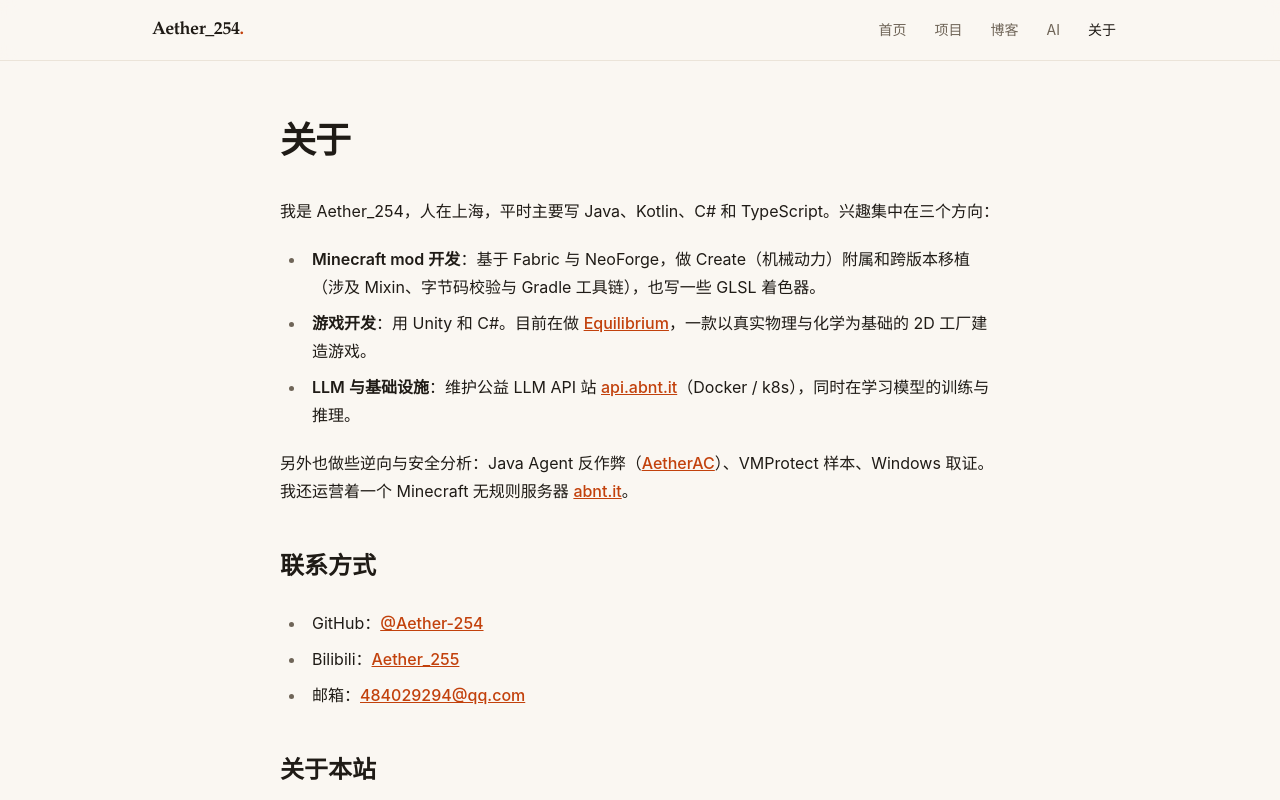
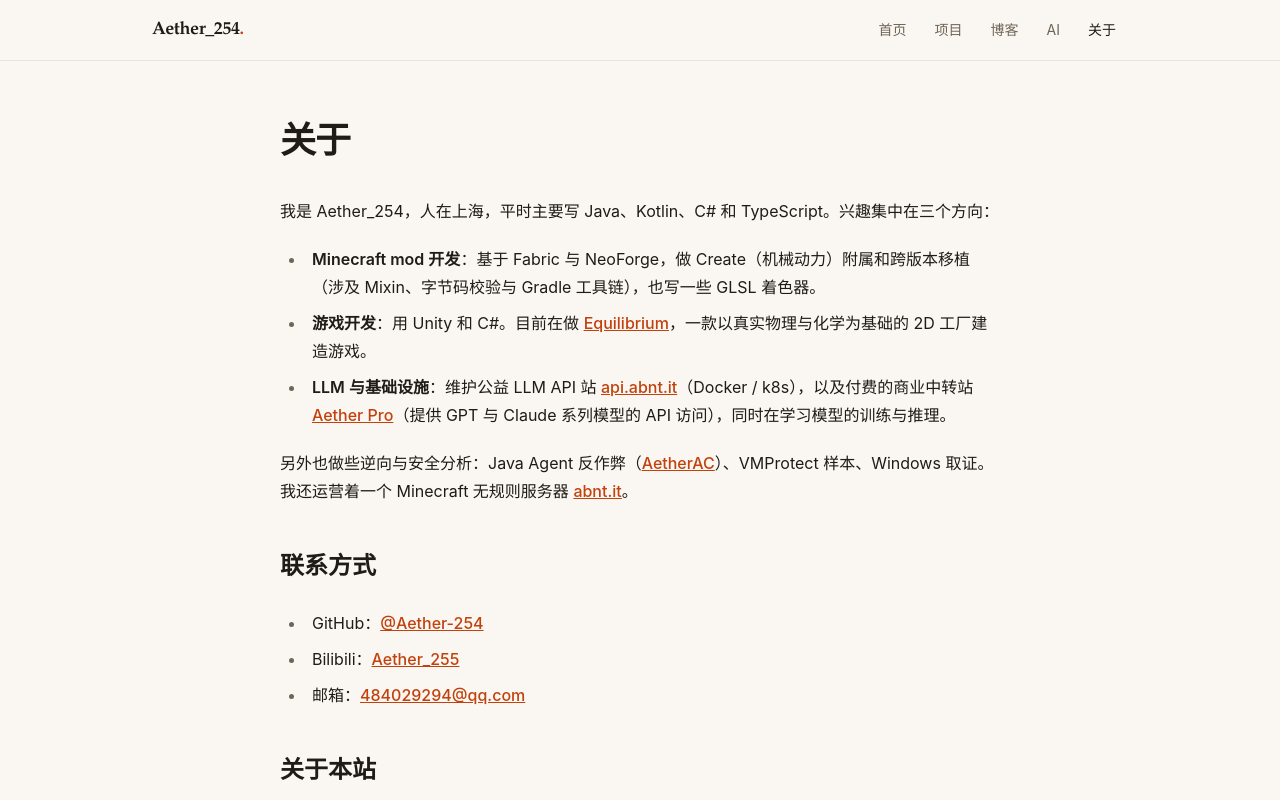
Before and after one commit to Aether-254/me.abnt.it, a SvelteKit app: page /about in a window 1280 px wide. Shown: the top 800 px of the page. Built offline with nearby package versions, Linux system fonts and the light colour scheme.

Commit message:
State that Aether Pro is a commercial relay on the homepage and about page

```diff
--- a/src/lib/site.ts
+++ b/src/lib/site.ts
@@ -11,7 +11,7 @@ export const site = {
 };
 
 export const links: { label: string; href: string; note: string; featured?: boolean }[] = [
-	{ label: 'Aether Pro', href: 'https://pro.abnt.it', note: 'pro.abnt.it', featured: true },
+	{ label: 'Aether Pro', href: 'https://pro.abnt.it', note: '商业中转站 · pro.abnt.it', featured: true },
 	{ label: 'GitHub', href: site.github, note: '@Aether-254' },
 	{ label: 'Bilibili', href: site.bilibili, note: 'Aether_255' },
 	{ label: '邮箱', href: `mailto:${site.email}`, note: site.email },
--- a/src/routes/+page.svelte
+++ b/src/routes/+page.svelte
@@ -23,7 +23,7 @@
 	<div class="mt-8 flex flex-wrap gap-3">
 		{#each links as l}
 			{#if l.featured}
-				<a href={l.href} target="_blank" rel="noopener" class="group inline-flex items-center gap-2 rounded-lg border border-accent/60 bg-accent/10 px-4 py-2 text-sm transition-colors hover:border-accent hover:bg-accent/15">
+				<a href={l.href} target="_blank" rel="noopener" class="group inline-flex max-w-full flex-wrap items-center gap-x-2 gap-y-1 rounded-lg border border-accent/60 bg-accent/10 px-4 py-2 text-sm transition-colors hover:border-accent hover:bg-accent/15">
 					<span class="brand-icon text-base text-accent">{@html sparkle}</span>
 					<span class="font-medium text-fg">{l.label}</span>
 					<span class="rounded-full bg-accent px-2 py-0.5 text-[11px] font-semibold leading-none text-bg">Featured</span>
--- a/src/routes/about/+page.svelte
+++ b/src/routes/about/+page.svelte
@@ -11,7 +11,7 @@
 		<ul>
 			<li><strong>Minecraft mod 开发</strong>：基于 Fabric 与 NeoForge，做 Create（机械动力）附属和跨版本移植（涉及 Mixin、字节码校验与 Gradle 工具链），也写一些 GLSL 着色器。</li>
 			<li><strong>游戏开发</strong>：用 Unity 和 C#。目前在做 <a href="https://github.com/Aether-254/Equilibrium_pub">Equilibrium</a>，一款以真实物理与化学为基础的 2D 工厂建造游戏。</li>
-			<li><strong>LLM 与基础设施</strong>：维护公益 LLM API 站 <a href="https://api.abnt.it">api.abnt.it</a>（Docker / k8s），同时在学习模型的训练与推理。</li>
+			<li><strong>LLM 与基础设施</strong>：维护公益 LLM API 站 <a href="https://api.abnt.it">api.abnt.it</a>（Docker / k8s），以及付费的商业中转站 <a href="https://pro.abnt.it">Aether Pro</a>（提供 GPT 与 Claude 系列模型的 API 访问），同时在学习模型的训练与推理。</li>
 		</ul>
 		<p>另外也做些逆向与安全分析：Java Agent 反作弊（<a href="https://aetherac.abnt.it">AetherAC</a>）、VMProtect 样本、Windows 取证。我还运营着一个 Minecraft 无规则服务器 <a href="https://abnt.it">abnt.it</a>。</p>
 
```
